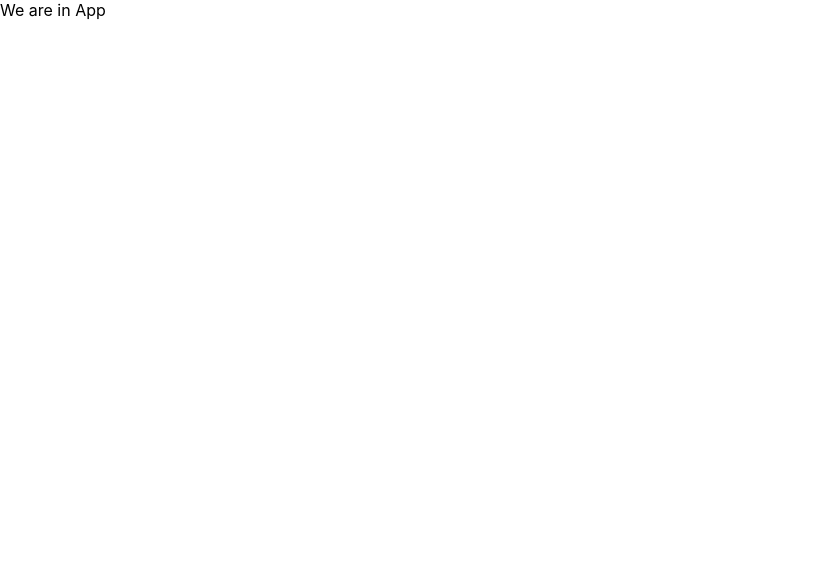
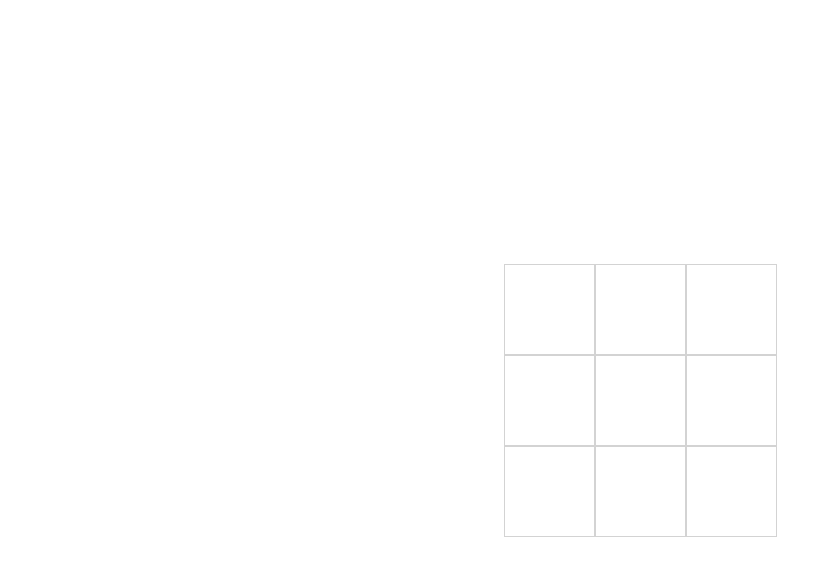
Before and after one commit to Hathaway-Shan/react-module-12, a React (Create React App) app: page / in a window 1280 px wide. Shown: the top 576 px of the page, without its empty margins (0-839 px from the left). Built offline with nearby package versions, Linux system fonts and the light colour scheme.

Commit message:
we have a game board display

```diff
--- a/src/App.js
+++ b/src/App.js
@@ -1,9 +1,16 @@
 import { useContext } from 'react';
 import { GameContext } from '../src/Context/Context';
 import './App.css';
+import GameBoard from './components/gameBoard/gameBoard';
 
 function App() {
-  return <div>We are in App</div>;
+  const { board, setBoard, isCPUNext, setIsCPUNext, winner, setWinner, playFn } =
+    useContext(GameContext);
+  return (
+    <div className="main">
+      <GameBoard />
+    </div>
+  );
 }
 
 export default App;
```
